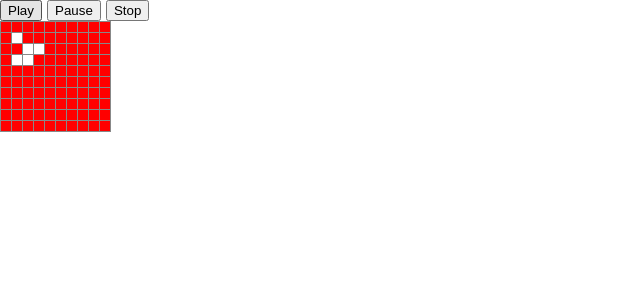
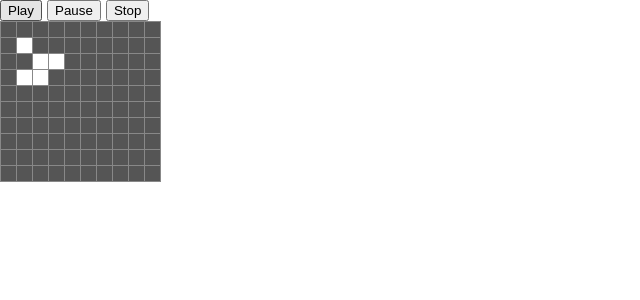
Before and after one commit to ftodoric/cgl-svelte, a SvelteKit app: page / in a window 1280 px wide. Shown: the top 300 px of the page, without its empty margins (0-640 px from the left). Built offline with nearby package versions, Linux system fonts and the light colour scheme.

Commit message:
Finish Cell component

```diff
--- a/src/components/Cell.svelte
+++ b/src/components/Cell.svelte
@@ -1,36 +1,34 @@
 <script>
+  export let size = 15;
   export let isAlive = false;
-
   export let isFirstRow = false;
   export let isFirstCol = false;
 </script>
 
 <div
-  class:cell-container={true}
-  class:is-alive={isAlive}
-  class:is-first-row={isFirstRow}
-  class:is-first-col={isFirstCol}
+  class="cell-container"
+  class:alive={isAlive}
+  class:first-row={isFirstRow}
+  class:first-col={isFirstCol}
+  style={`flex: ${size}px 0 0; height: ${size}px;`}
 />
 
 <style>
   .cell-container {
-    flex: 10px 0 0;
-    height: 10px;
-    background-color: #555;
-    background-color: var(--cell-color);
-    border-right: 1px solid #888;
-    border-bottom: 1px solid #888;
+    background-color: var(--cell-color-dead);
+    border-right: 1px solid var(--board-bg);
+    border-bottom: 1px solid var(--board-bg);
   }
 
-  .is-alive {
-    background-color: #fff;
+  .alive {
+    background-color: var(--cell-color-alive);
   }
 
-  .is-first-row {
-    border-top: 1px solid #888;
+  .first-row {
+    border-top: 1px solid var(--board-bg);
   }
 
-  .is-first-col {
-    border-left: 1px solid #888;
+  .first-col {
+    border-left: 1px solid var(--board-bg);
   }
 </style>
--- a/src/styles/colors.css
+++ b/src/styles/colors.css
@@ -1,3 +1,6 @@
 :root {
-  --cell-color: red;
+  /* Game Board Colors */
+  --board-bg: #888;
+  --cell-color-dead: #555;
+  --cell-color-alive: #fff;
 }
```
